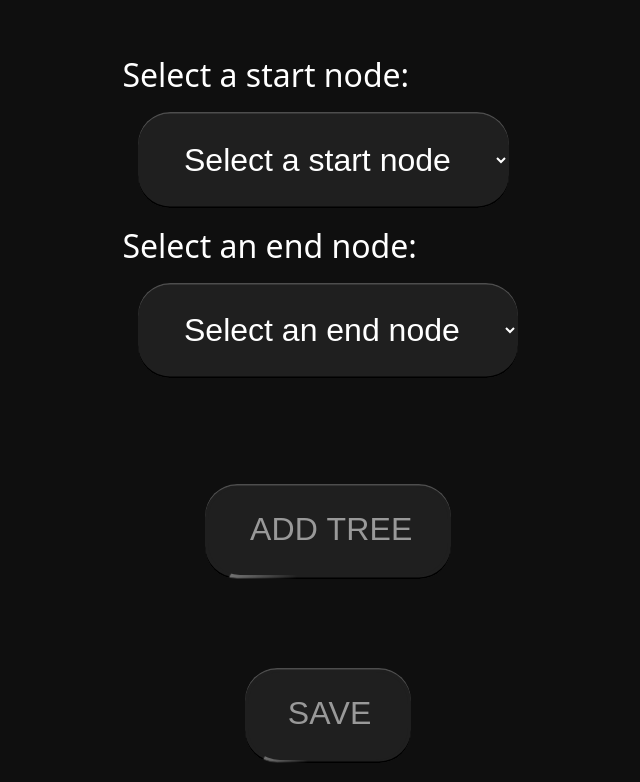
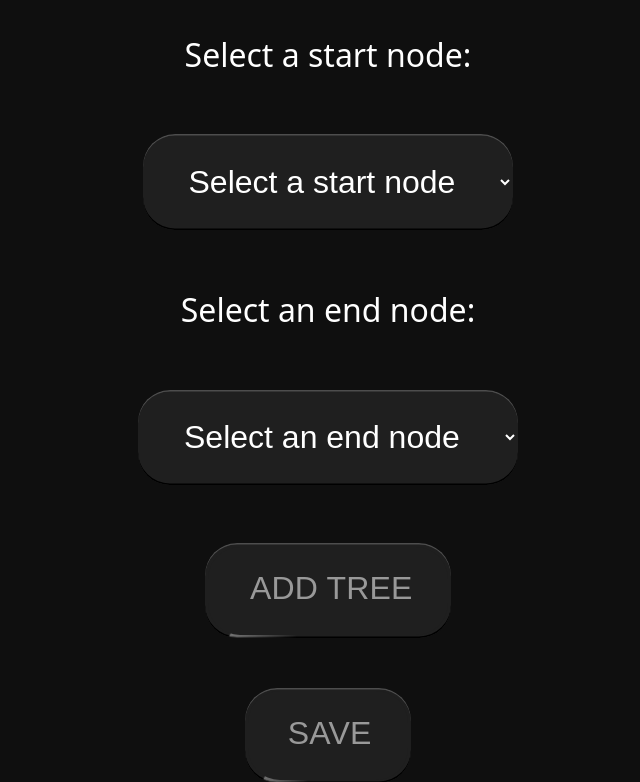
Before and after one commit to Blake2912/Vahini-2.0, a Flask app: page /tree in a window 1280 px wide. Shown: the top 782 px of the page, without its empty margins (312-952 px from the left). Run offline with Flask 2, Linux system fonts and the light colour scheme; data that the repository does not hold is empty.

Commit message:
css properties bug fixed

```diff
--- a/static/styles/tree.css
+++ b/static/styles/tree.css
@@ -63,7 +63,7 @@
 	overflow: hidden;
 }
 
-button:active {
+button:active,select:active {
   scale: 1;
 }
 
@@ -277,11 +277,12 @@
 label{
   font-family: system-ui, sans-serif;
   font-size: 2rem;
-  text-align: center;
+    text-align: center;
+
   /* display: none; */
 	/* font-weight: 500;   */
 }
 select{
     color: white;
-    margin: 1rem;
+    margin: 0.5rem;
 }
--- a/templates/tree.html
+++ b/templates/tree.html
@@ -10,7 +10,7 @@
 </head>
 <body>
 
-    <div id="select_container">
+
     <label for="start">Select a start node:</label>
     <select id="start">
         <option value="">Select a start node</option>
@@ -21,7 +21,7 @@
     <select id="end">
         <option value="">Select an end node</option>
         <!-- Options will be added dynamically here -->
-    </select></div>
+    </select>
 
 <div class="galaxy-button" id="add-tree-button">
     <button>
```
